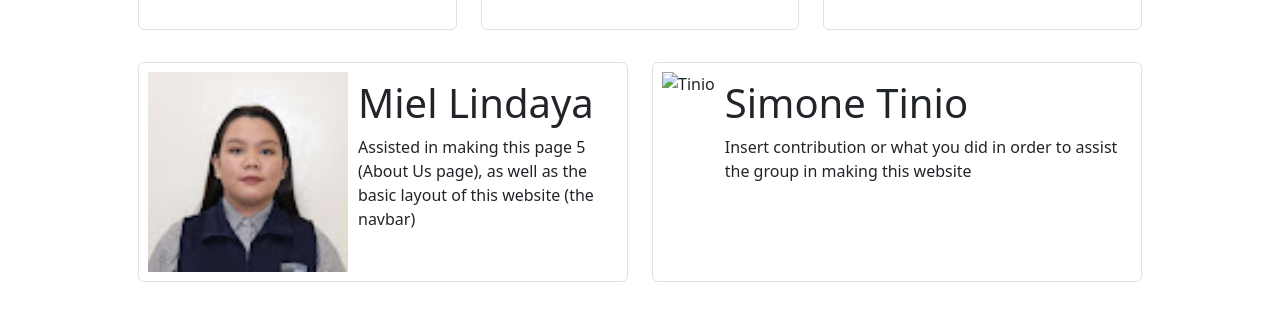
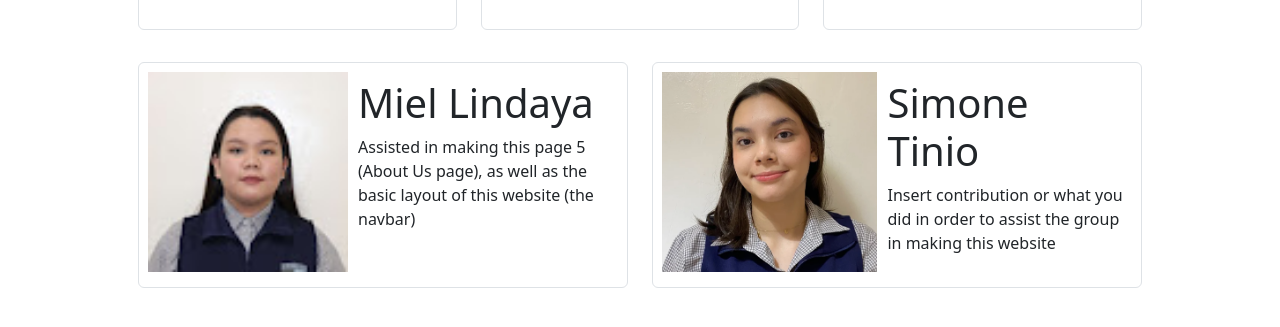
Before and after one commit to abaacadabra-khloe/LP_ICT9Emerald_Q2Project_Group5, a plain HTML site: page page5.html in a window 1280 px wide. Shown: the part 753-1080 px from the top of the page. Drawn offline with nearby package versions, Linux system fonts and the light colour scheme.

Commit message:
Update page5.html

```diff
--- a/page5.html
+++ b/page5.html
@@ -98,7 +98,7 @@
             </div>
 
             <div class="col-12 col-md-3 col-lg-6">
-                <img src="" height="200px" align="left" style="margin: 10px;" alt="Tinio">
+                <img src="picture 5.png" height="200px" align="left" style="margin: 10px;" alt="Tinio">
                 <div class="p-3 border rounded bg-white h-100">
                     <h1>Simone Tinio</h1>
                     <p>Insert contribution or what you did in order to assist the group in making this website</p>
```
